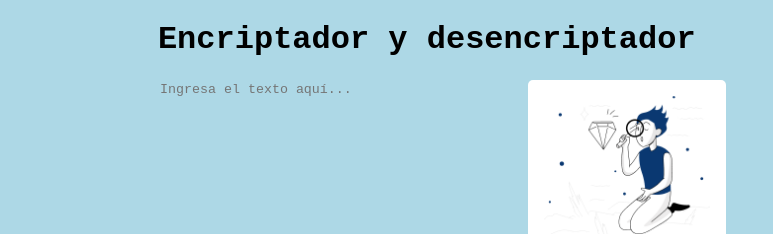
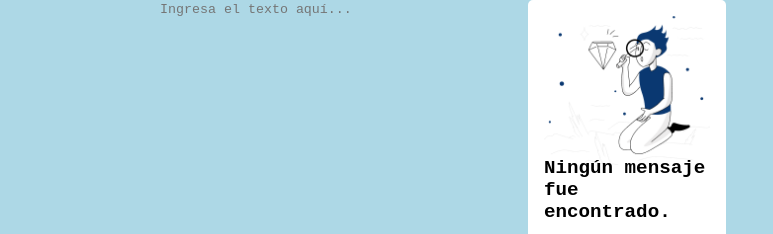
Before and after one commit to rafael31p/ProyectoOracle, a plain HTML site: page index.html in a window 1280 px wide. Shown: the top 234 px of the page, 140-913 px from the left. Drawn offline with Linux system fonts and the light colour scheme.

Commit message:
se generan cambios

```diff
--- a/index.html
+++ b/index.html
@@ -11,7 +11,6 @@
         <img src="imagenes/Logo.png" alt="Logo" id="logo">
     </div>
     <div class="container">
-        <h1>Encriptador y desencriptador</h1>
         <div class="row">
             <div class="column">
                 <div>
```
